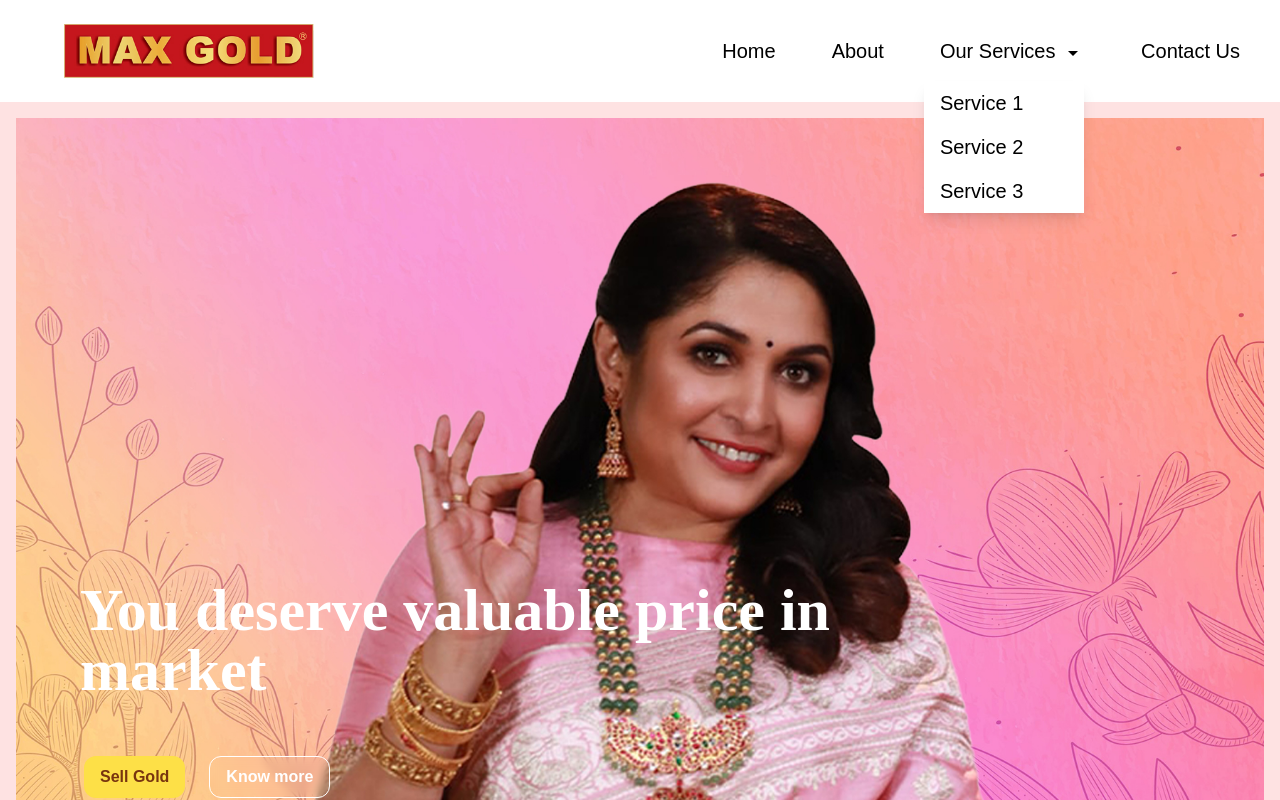
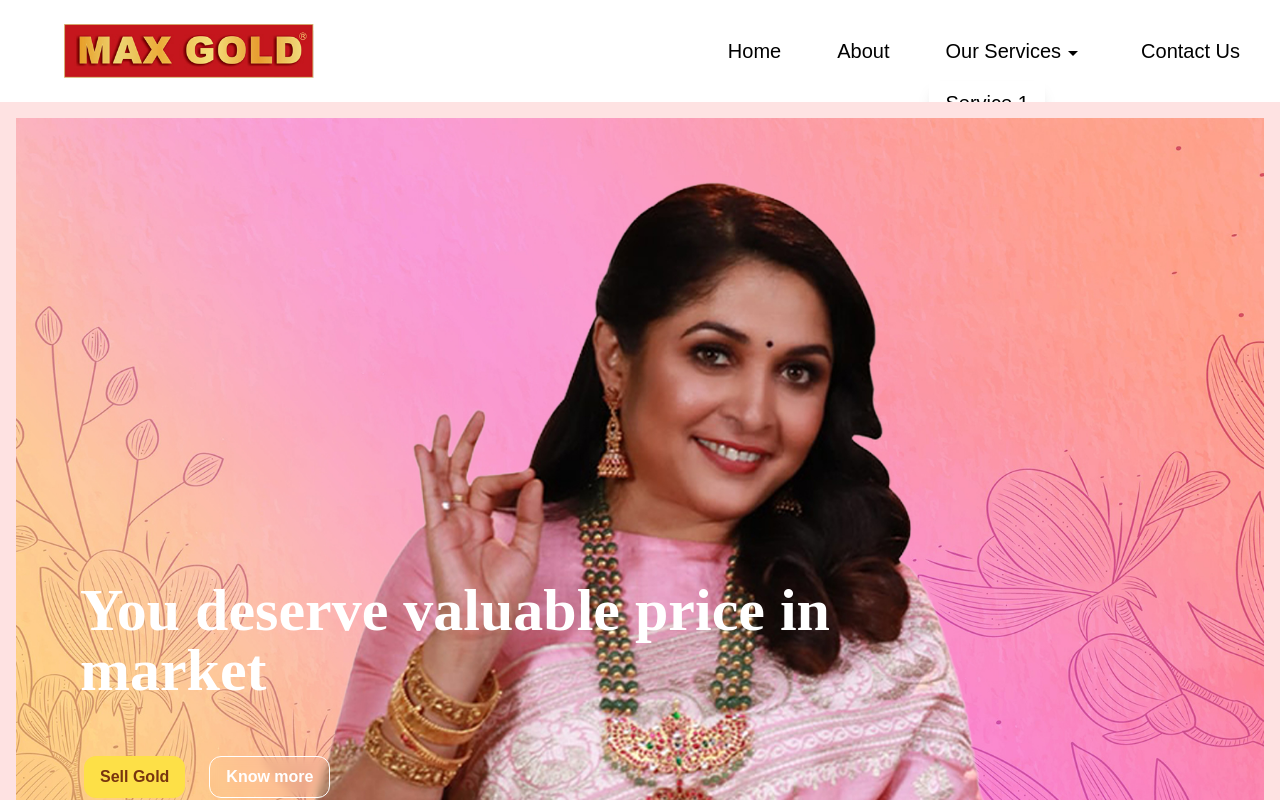
Before and after one commit to Harinirudhra/Maxgold, a Next.js app: page / in a window 1280 px wide. Both pictures are taken after a click on the element "Our Services". Shown: the top 800 px of the page. Built offline with nearby package versions, Linux system fonts and the light colour scheme.

Commit message:
nav fixed

```diff
--- a/src/components/navbar/NavBar.jsx
+++ b/src/components/navbar/NavBar.jsx
@@ -72,34 +72,45 @@ function NavBar() {
 
 
           {/* Our Services tab with static dropdown */}
-          <li className="relative z-40">
+          <li className="relative">
   <span
     className="cursor-pointer px-4 py-2 text-black block hover:text-red-700 hover:underline"
+    onClick={(e) => {
+      e.preventDefault();
+      toggleServicesDropdown();
+    }}
     style={{ textUnderlineOffset: "7px" }}
-              onClick={toggleServicesDropdown}
   >
-              Our Services <ArrowDropDownOutlinedIcon />
+    <div className="flex flex-1">
+    <Link href="/services" className="block text-black">
+      Our Services
+    </Link>
+    <ArrowDropDownOutlinedIcon className="mt-1" />
+    </div>
+
   </span>
+
   {isServicesOpen && (
-              <ul className="absolute bg-white shadow-lg mt-2 w-40">
+    <ul className="mt-2 bg-white shadow-lg absolute">
       <li className="hover:bg-gray-200">
-                  <Link href="/services" className="block px-4 py-2 text-black">
+        <Link href="/services/service1" className="block px-4 py-2 text-black">
           Service 1
         </Link>
       </li>
       <li className="hover:bg-gray-200">
-                  <Link href="#" className="block px-4 py-2 text-black">
+        <Link href="/services/service2" className="block px-4 py-2 text-black">
           Service 2
         </Link>
       </li>
       <li className="hover:bg-gray-200">
-                  <Link href="#" className="block px-4 py-2 text-black">
+        <Link href="/services/service3" className="block px-4 py-2 text-black">
           Service 3
         </Link>
       </li>
     </ul>
   )}
 </li>
+
 
           {/* Contact Us tab */}
           <li>
@@ -138,35 +149,44 @@ function NavBar() {
               </span>
             </Link>
           </li>
-
           <li className="relative">
   <span
     className="cursor-pointer px-4 py-2 text-black block hover:text-red-700 hover:underline"
-              onClick={toggleServicesDropdown}
+    onClick={(e) => {
+      e.preventDefault();
+      toggleServicesDropdown();
+    }}
     style={{ textUnderlineOffset: "7px" }}
   >
-              Our Services <ArrowDropDownOutlinedIcon />
+  <div className="flex flex-1">
+    <Link href="/services" className="block text-black">
+      Our Services
+    </Link>
+    <ArrowDropDownOutlinedIcon className="mt-1" />
+    </div>
   </span>
+
   {isServicesOpen && (
-              <ul className="mt-2">
+    <ul className="mt-2 bg-white shadow-lg absolute">
       <li className="hover:bg-gray-200">
-                  <Link href="/services" className="block px-4 py-2 text-black">
+        <Link href="/services/service1" className="block px-4 py-2 text-black">
           Service 1
         </Link>
       </li>
       <li className="hover:bg-gray-200">
-                  <Link href="#" className="block px-4 py-2 text-black">
+        <Link href="/services/service2" className="block px-4 py-2 text-black">
           Service 2
         </Link>
       </li>
       <li className="hover:bg-gray-200">
-                  <Link href="#" className="block px-4 py-2 text-black">
+        <Link href="/services/service3" className="block px-4 py-2 text-black">
           Service 3
         </Link>
       </li>
     </ul>
   )}
 </li>
+
           <li>
             <Link href="/contact">
               <span
```
Lines whose indentation alone changed are shown as unchanged.
